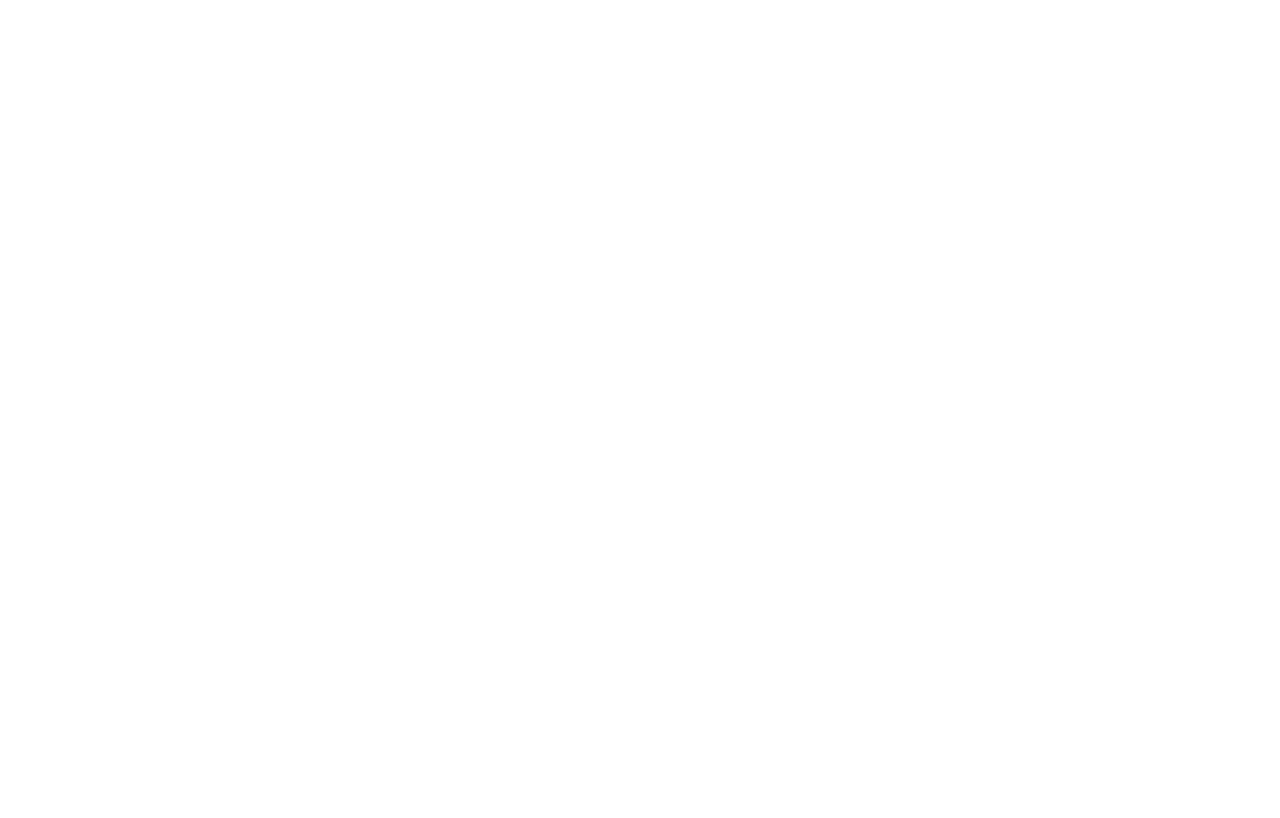
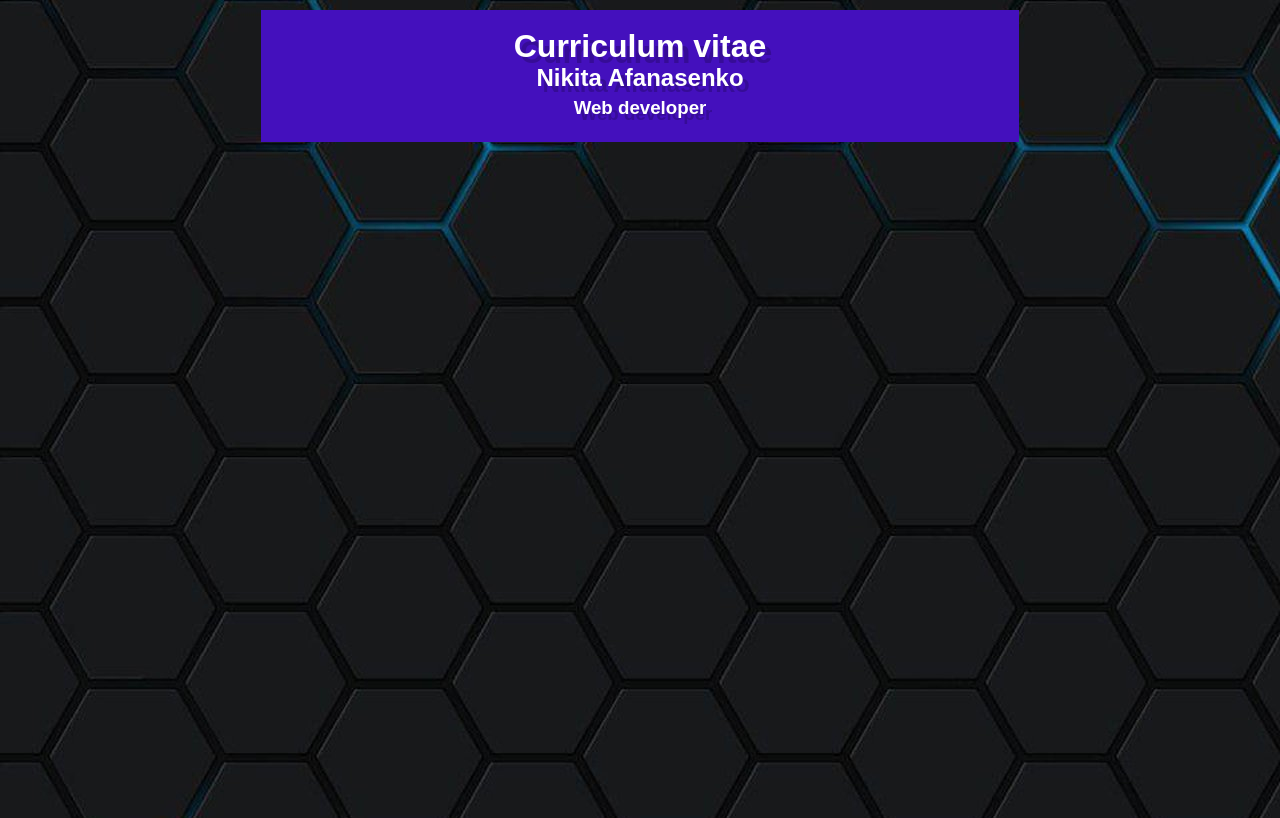
Before and after one commit to Rogshas/rsschool-cv, a plain HTML site: page index.html in a window 1280 px wide. Drawn offline with Linux system fonts and the light colour scheme.

Commit message:
feat: add background and header

```diff
--- a/index.html
+++ b/index.html
@@ -3,9 +3,19 @@
 <head>
     <meta charset="UTF-8">
     <meta name="viewport" content="width=device-width, initial-scale=1.0">
-    <title>Document</title>
+    <title>CV</title>
+    <link rel='stylesheet' href="style.css">
 </head>
+
 <body>
 
+
+    <header>
+        <div class="name">
+            <h1>Curriculum vitae </h1>
+            <h2>Nikita Afanasenko </h2>
+            <h3>Web developer </h3>
+        </div>
+    </header>
 </body>
 </html>
--- a/style.css
+++ b/style.css
@@ -1,3 +1,31 @@
 body {
-    width: 100%;
+    height:  100vh;
+
+    background: url('./images/background.jpg');
+
+
+  }
+
+header {
+  color: #fff;
+  background-color: rgb(68, 16, 189);
+  font-weight: 900;
+  font-family: sans-serif;
+  margin: 10px 20% 0px 20%;
+  text-align: center;
+  padding: 10px;
+  line-height: 10px;
+  text-shadow: 6px 6px 0px rgba(0,0,0,0.2);
+
+
+
+
+
 }
+
+/* .name h1 {
+  color: #fff;
+  font-weight: 900;
+  font-family: "Montserrat";
+  margin: 30px 0 0 100px;
+  } */
```
Also changed, not shown: images/background.jpg (added).
